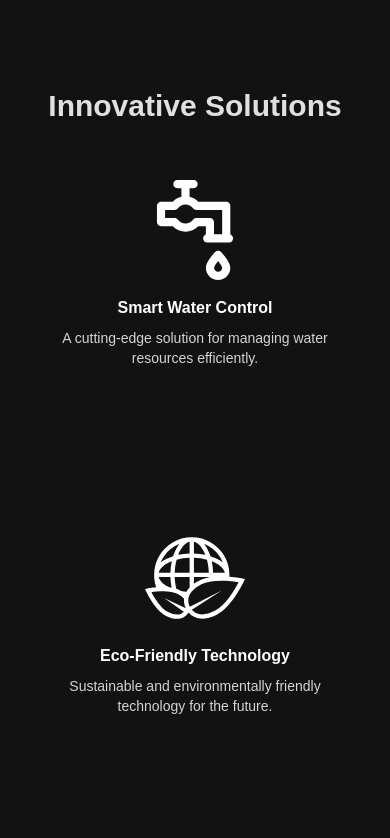
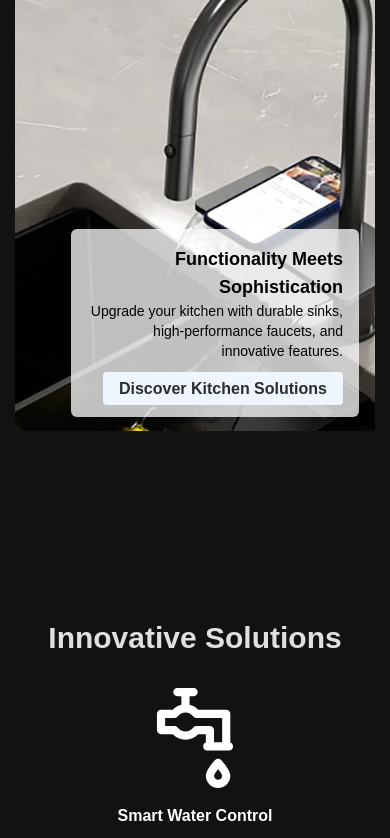
Before and after one commit to Alabaich/CLEOFaucets, a Next.js app: page / in a window 390 px wide. Shown: the part 2240-3078 px from the top of the page. Built offline with nearby package versions, Linux system fonts and the light colour scheme.

Commit message:
some adaptivity changes and fixes

```diff
--- a/src/components/DualFeature.tsx
+++ b/src/components/DualFeature.tsx
@@ -3,8 +3,8 @@ import Link from "next/link";
 
 const DualFeature = () => {
   return (
-    <div className="fullWidth flex gap-8 justify-between">
-      <div className="relative w-1/2 h-[500px]">
+    <div className="fullWidth flex flex-col md:flex-row gap-8 justify-between">
+      <div className="relative w-full md:w-1/2 h-[500px]">
         <img
           src="images/image1.png"
           alt="Bathroom"
@@ -27,7 +27,7 @@ const DualFeature = () => {
         </div>
       </div>
 
-      <div className="relative w-1/2">
+      <div className="relative w-full md:w-1/2 h-[500px]">
         <img
           src="images/image1.png"
           alt="Kitchen"
--- a/src/components/Innovations.tsx
+++ b/src/components/Innovations.tsx
@@ -127,12 +127,11 @@ const Innovation = () => {
         <h2 className="text-3xl font-bold">Innovative Solutions</h2>
       </div>
 
-      <div className="flex flex-wrap justify-center gap-12">
+      <div className="flex flex-wrap justify-center mt-8 mb-4 md:mt-0 md:mb-0 gap-4 md:gap-12">
         {items.map((item, index) => (
           <div
             key={index}
-            className="innovation-item flex flex-col items-center justify-center p-4 rounded-lg relative group"
-            style={{ width: "300px", height: "300px" }}
+            className="innovation-item flex flex-col items-center justify-center w-[300px] md:h-[300px] md:p-4 rounded-lg relative group"
           >
             {item.svg && (
               <div
--- a/src/components/slider.tsx
+++ b/src/components/slider.tsx
@@ -37,10 +37,8 @@ const HorizontalScroller = () => {
     },
   ];
 
-  // Step 1: Define the ref type as HTMLDivElement
   const scrollerRef = useRef<HTMLDivElement>(null);
 
-  // Step 2: Safely access scrollerRef.current using optional chaining
   const scrollLeft = () => {
     scrollerRef.current?.scrollBy({
       left: -480,
@@ -62,9 +60,10 @@ const HorizontalScroller = () => {
       </div>
 
       <div className="group relative w-full">
+        {/* Hide buttons on small screens */}
         <button
           onClick={scrollLeft}
-          className="absolute left-4 top-1/2 transform -translate-y-1/2 bg-gray-200 p-4 rounded-full shadow-lg z-10 opacity-0 group-hover:opacity-100 transition-opacity duration-300 ease-in-out"
+          className="hidden sm:block absolute left-4 top-1/2 transform -translate-y-1/2 bg-gray-200 p-4 rounded-full shadow-lg z-10 opacity-0 group-hover:opacity-100 transition-opacity duration-300 ease-in-out"
           aria-label="Scroll Left"
         >
           <img
@@ -76,14 +75,13 @@ const HorizontalScroller = () => {
 
         <div
           ref={scrollerRef}
-          className="pl-[150px] pr-[150px] rf-cards-scroller w-full overflow-x-auto flex space-x-8 overflow-x-hidden"
-          style={{ scrollBehavior: "smooth" }}
+          className="pl-[50px] md:pl-[150px] pr-[50px] md:pr-[150px] rf-cards-scroller w-full overflow-x-auto md:overflow-x-hidden flex space-x-8 snap-x snap-mandatory touch-pan-x"
+          style={{ WebkitOverflowScrolling: "touch", scrollBehavior: "smooth" }}
         >
           {items.map((item, index) => (
             <div
               key={index}
-              className="rf-cards-scroller-item flex-shrink-0 h-[350px] flex items-center justify-center"
-              style={{ width: "480px" }}
+              className="rf-cards-scroller-item flex-shrink-0 w-[350px] md:w-[480px] h-[350px] flex items-center justify-center snap-center"
             >
               <Link
                 href={item.link}
@@ -108,7 +106,7 @@ const HorizontalScroller = () => {
 
         <button
           onClick={scrollRight}
-          className="absolute right-4 top-1/2 transform -translate-y-1/2 bg-gray-200 p-4 rounded-full shadow-lg z-10 opacity-0 group-hover:opacity-100 transition-opacity duration-300 ease-in-out"
+          className="hidden sm:block absolute right-4 top-1/2 transform -translate-y-1/2 bg-gray-200 p-4 rounded-full shadow-lg z-10 opacity-0 group-hover:opacity-100 transition-opacity duration-300 ease-in-out"
           aria-label="Scroll Right"
         >
           <img
```
